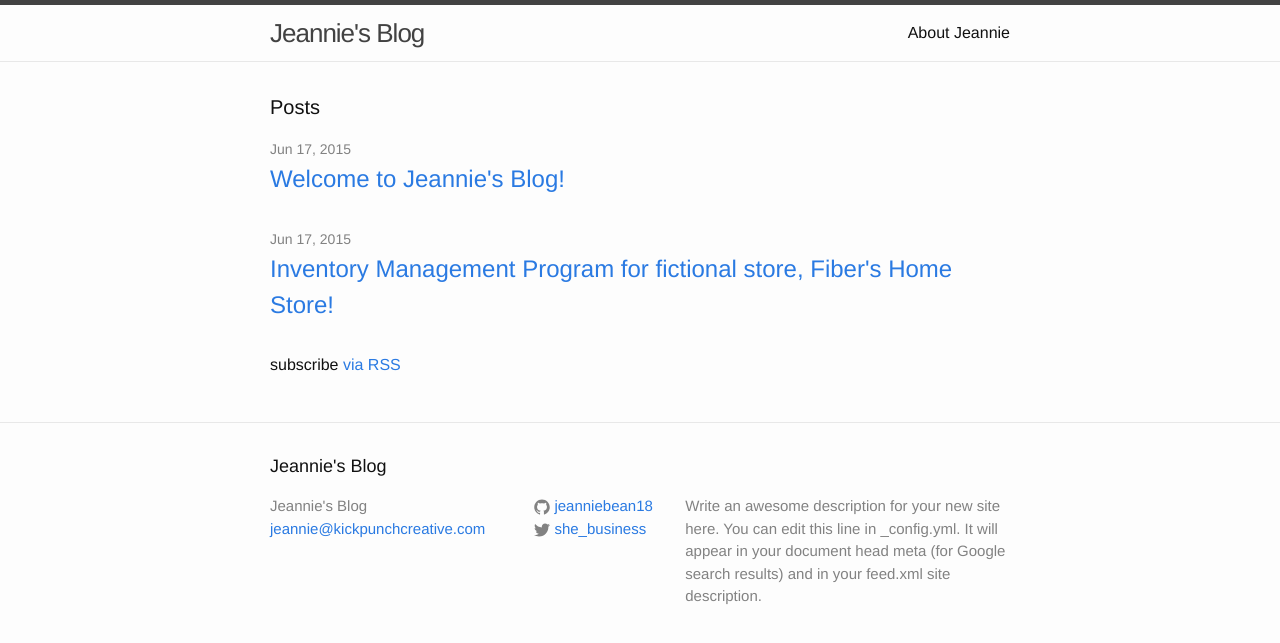
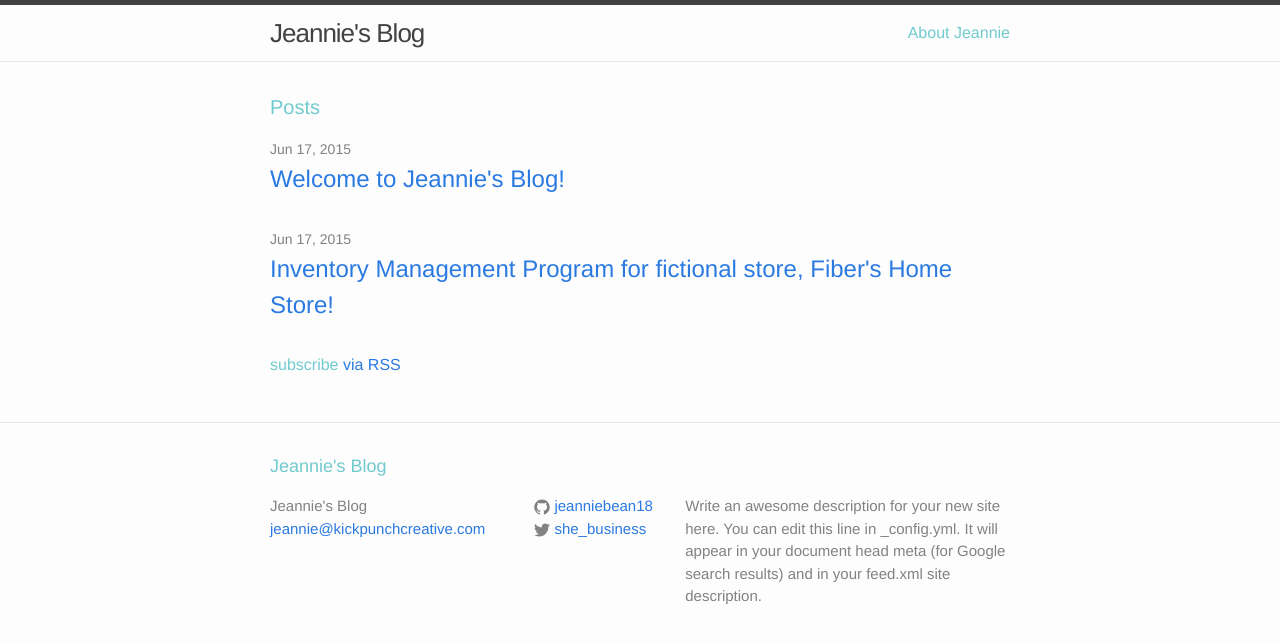
Before and after one commit to Jeanniebean18/Jeanniebean18, a Jekyll site: the page built from index.html, in a window 1280 px wide. Shown: the top 643 px of the page. Built offline with Jekyll 4.4.1, drawn with Linux system fonts in a browser that asks for light colours; Markdown is read by kramdown in place of the engine named in the settings.

Commit message:
some stuff

```diff
--- a/css/main.scss
+++ b/css/main.scss
@@ -13,7 +13,7 @@ $base-line-height: 1.5;
 
 $spacing-unit:     30px;
 
-$text-color:       #111;
+$text-color:       #70CACE;
 $background-color: #fdfdfd;
 $brand-color:      #2a7ae2;
 
```
Also changed, not shown: about.md (+2 -0 lines).
